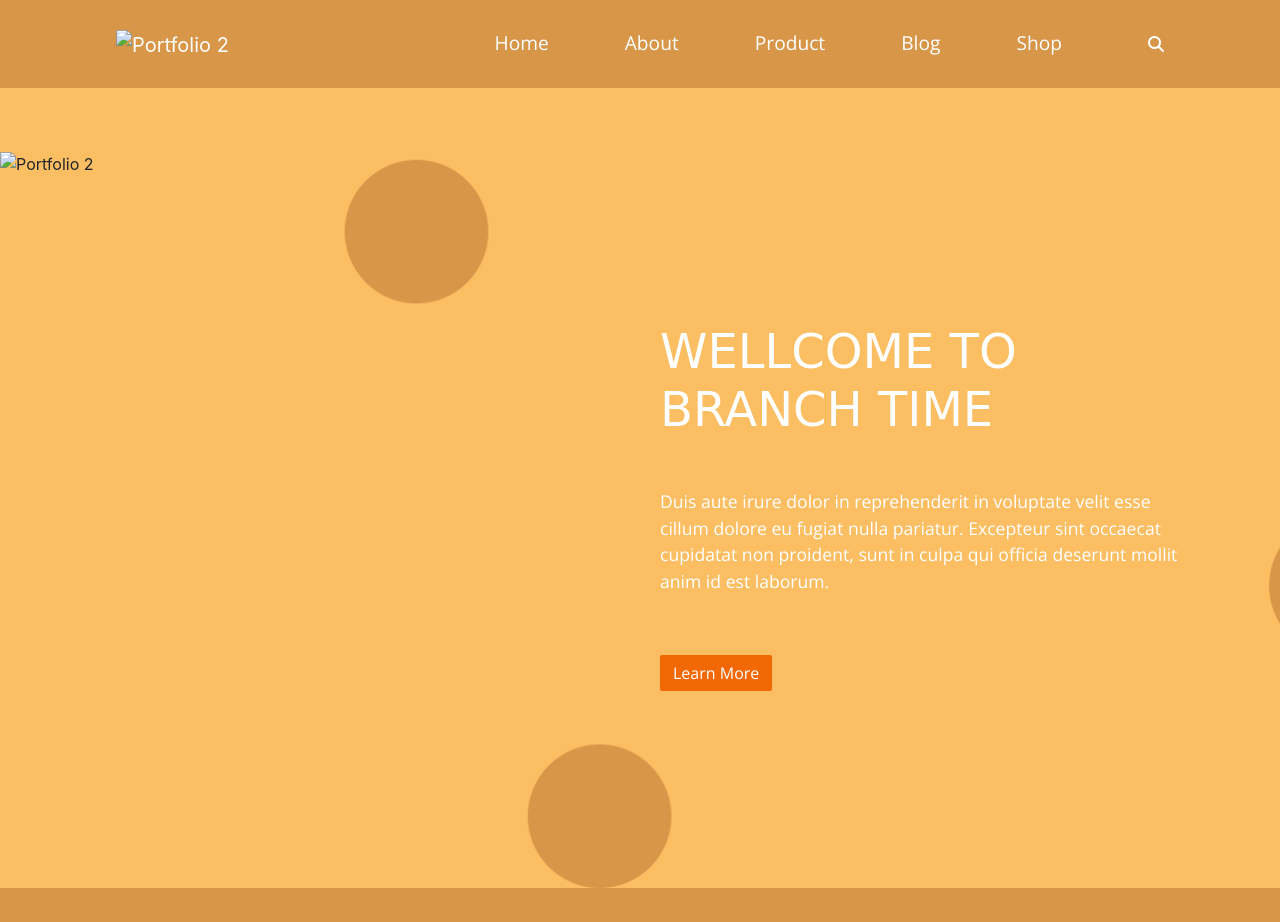
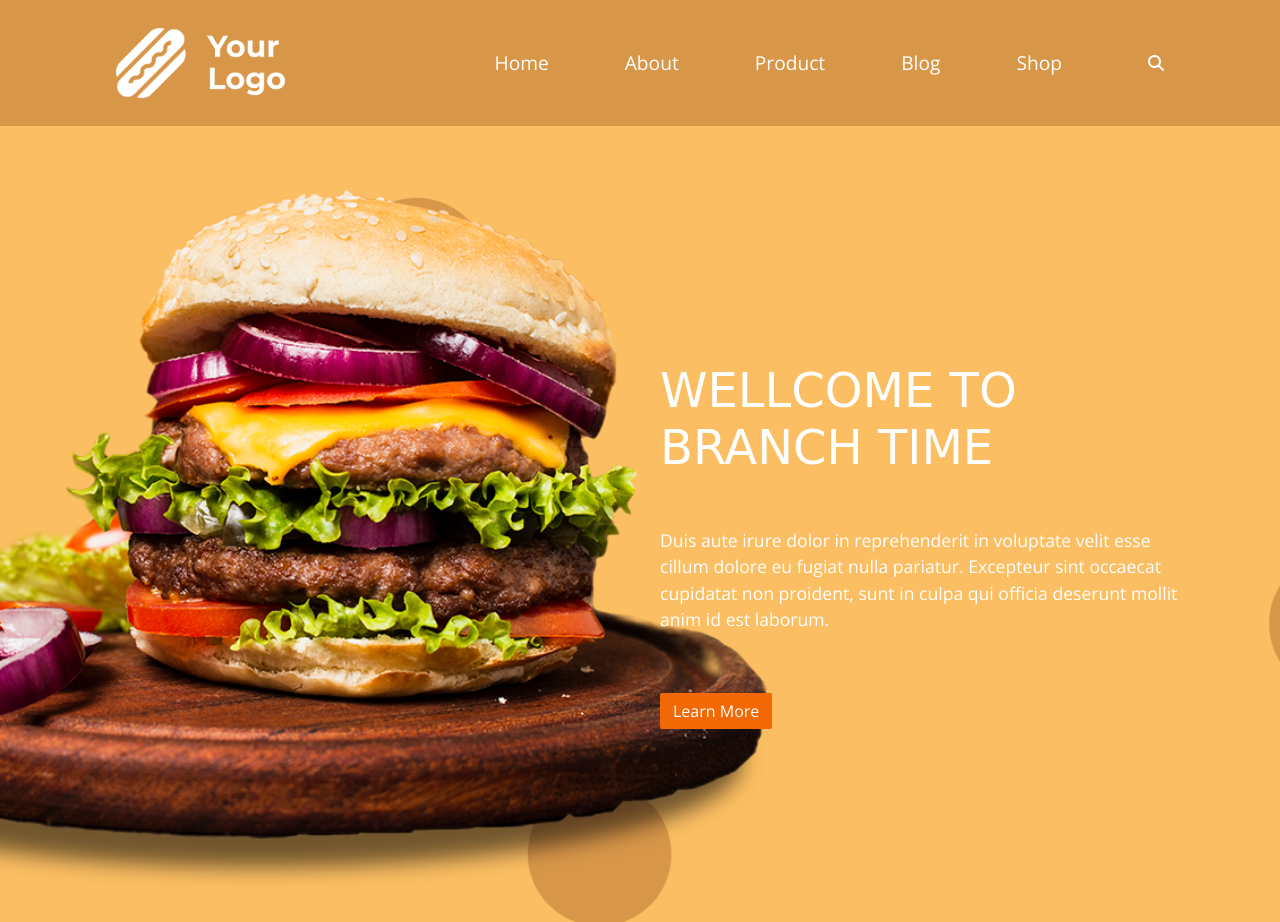
Before and after one commit to CWSMuhammadSaribAwan/Portfilio_2, a plain HTML site: page index.html in a window 1280 px wide. Shown: the top 922 px of the page. Drawn offline with nearby package versions, Linux system fonts and the light colour scheme; files that its build step writes are made by us from their sources; files whose address does not match are found by name; a web font is replaced by a local one.

Commit message:
Update index.html

```diff
--- a/index.html
+++ b/index.html
@@ -8,15 +8,15 @@
     <!-- Add FontAwesome -->
     <link rel="stylesheet" href="https://cdnjs.cloudflare.com/ajax/libs/font-awesome/6.4.0/css/all.min.css">
     <!-- Add Bootstrap Css File -->
-    <link rel="stylesheet" href="/Css/bootstrap.css">
+    <link rel="stylesheet" href="./bootstrap.css">
     <!-- Add Custom Css File -->
-    <link rel="stylesheet" href="/Css/style.css">
+    <link rel="stylesheet" href="./style.css">
     <!-- Add Jquery Cdn Path -->
     <script src="https://cdn.jsdelivr.net/npm/jquery@3.5.1/dist/jquery.slim.min.js"></script>
     <!-- Add Poper.js Cdn Path -->
     <script src="https://cdn.jsdelivr.net/npm/popper.js@1.16.1/dist/umd/popper.min.js"></script>
     <!-- Add Bootstrap Js File -->
-    <script src="/Js/bootstrap.js"></script>
+    <script src="./bootstrap.js"></script>
 </head>
 
 <body>
@@ -24,7 +24,7 @@
         <div class="container">
             <div class="col">
                 <nav class="navbar navbar-expand-lg navbar-dark">
-                    <a href="#" class="navbar-brand"><img src="/Images/Website Logo.png" alt="Portfolio 2"></a>
+                    <a href="#" class="navbar-brand"><img src="./Website Logo.png" alt="Portfolio 2"></a>
                     <button class="navbar-toggler" data-toggle="collapse" data-target="#mynavbar">
                         <span class="navbar-toggler-icon"></span>
                     </button>
@@ -55,7 +55,7 @@
         <div class="container-fluid" style="height: 100%;">
             <div class="row py-md-5 py-5  text-center text-md-left" style="height: 100%;">
                 <div class="col-md-6 d-none d-md-block px-0" style="height: 100%;">
-                    <img src="/Images/Website Banner Image.png" class="my-3 banner-img" style="height: 100%;"
+                    <img src="./Website Banner Image.png" class="my-3 banner-img" style="height: 100%;"
                         alt="Portfolio 2">
                 </div>
                 <div class="col-md-6 align-content-center" style="height: 100%;" id="banner-second-box">
@@ -73,7 +73,7 @@
         <div class="container">
             <div class="row">
                 <div id="inside-section1" class="col-md-8 mx-auto text-center text-md-center">
-                    <img src="/Images/Website Section1 Image.png" class="section1-img" alt="Portfolio 1">
+                    <img src="./Website Section1 Image.png" class="section1-img" alt="Portfolio 1">
                     <h2 class="sec1-h2">ON WEEKENDS, WE BRUNCH</h2>
                     <h3 class="sec1-h3">-ANONIMOUS-</h3>
                 </div>
@@ -116,7 +116,7 @@
         <div class="container" style="height: 100%;">
             <div class="row align-content-center" style="height: 100%;">
                 <div class="col-sm-10 mx-auto pt-4 pt-lg-5" id="inside-section4">
-                    <a href="https://youtu.be/cGz7GeFKeXY" target="_blank"><img src="/Images/Website Section4 Image.png"
+                    <a href="https://youtu.be/cGz7GeFKeXY" target="_blank"><img src="./Website Section4 Image.png"
                             class="img-fluid section4-img" alt="Portfolio 2"></a>
                 </div>
             </div>
@@ -129,7 +129,7 @@
             <div class="row justify-content-md-around py-5 py-md-3">
                 <div class="col-md-4">
                     <div class="card">
-                        <img src="/Images/Section5 Image 1.png" alt="Portfolio 2" class="card-img-top">
+                        <img src="./Section5 Image 1.png" alt="Portfolio 2" class="card-img-top">
                         <div class="card-body">
                             <p class="card-text">Commodo ullamcorper a lacus<br>vestibulum sed. Amet purus
                                 gravida<br>quis blandit turpis. Enim facilisis<br>gravida neque convallis. In
@@ -140,7 +140,7 @@
                 </div>
                 <div class="col-md-4 my-md-0 my-5">
                     <div class="card">
-                        <img src="/Images/Section5 Image 2.png" alt="Portfolio 2" class="card-img-top">
+                        <img src="./Section5 Image 2.png" alt="Portfolio 2" class="card-img-top">
                         <div class="card-body">
                             <p class="card-text">Quis varius quam quisque id. Proin<br>nibh nisl condimentum id
                                 venenatis<br>a condimentum vitae sapien.<br>Vulputate eu scelerisque felis<br>imperdiet.
@@ -151,7 +151,7 @@
                 </div>
                 <div class="col-md-4">
                     <div class="card">
-                        <img src="/Images/Section5 Image 3.png" alt="Portfolio 2" class="card-img-top">
+                        <img src="./Section5 Image 3.png" alt="Portfolio 2" class="card-img-top">
                         <div class="card-body">
                             <p class="card-text">Auctor eu augue ut lectus arcu<br>bibendum at varius vel. Faucibus
                                 in<br>ornare quam viverra. Ullamcorper<br>velit sed ullamcorper morbi
@@ -221,7 +221,7 @@
         <div class="container">
             <div class="row text-center text-lg-left">
                 <div class="col-lg-3">
-                    <img src="/Images/Website Logo.png" class="last-img" alt="Portfolio 2">
+                    <img src="./Website Logo.png" class="last-img" alt="Portfolio 2">
                     <h2 class="footer-h2">The Brunch</h2>
                     <p class="footer-para">Swadaya One Street <br>
                         Jakarta, Indonesia <br>
@@ -253,9 +253,9 @@
                     <h2 class="footer-h2 pb-md-3">Products</h2>
                     <p class="footer-para">Offcial Merchandise<br>Coffee Bean</p>
                     <h2 class="footer-h2" id="last-h2">Social Media</h2>
-                    <img src="/Images/Facebook.png" class="lastimages" alt="Portfolio 2">
-                    <img src="/Images/Instagram.png" class="lastimages" alt="Portfolio 2">
-                    <img src="/Images/Twitter.png" class="lastimages" alt="Portfolio 2">
+                    <img src="./Facebook.png" class="lastimages" alt="Portfolio 2">
+                    <img src="./Instagram.png" class="lastimages" alt="Portfolio 2">
+                    <img src="./Twitter.png" class="lastimages" alt="Portfolio 2">
                 </div>
                 <div class="col-lg-3">
                     <div class="input-group">
@@ -264,7 +264,7 @@
                             <button class="btn footer-btn"><i class="fa fa-light fa-magnifying-glass"></i></button>
                         </div>
                     </div>
-                    <img src="/Images/Website Logo.png" id="lastimage" alt="Portfolio 2">
+                    <img src="./Website Logo.png" id="lastimage" alt="Portfolio 2">
                     <p id="lastpara1">Copyright © 2020 Freepik</p>
                     <p id="lastpara2">Company S.L. All rights reserved</p>
                 </div>
```
